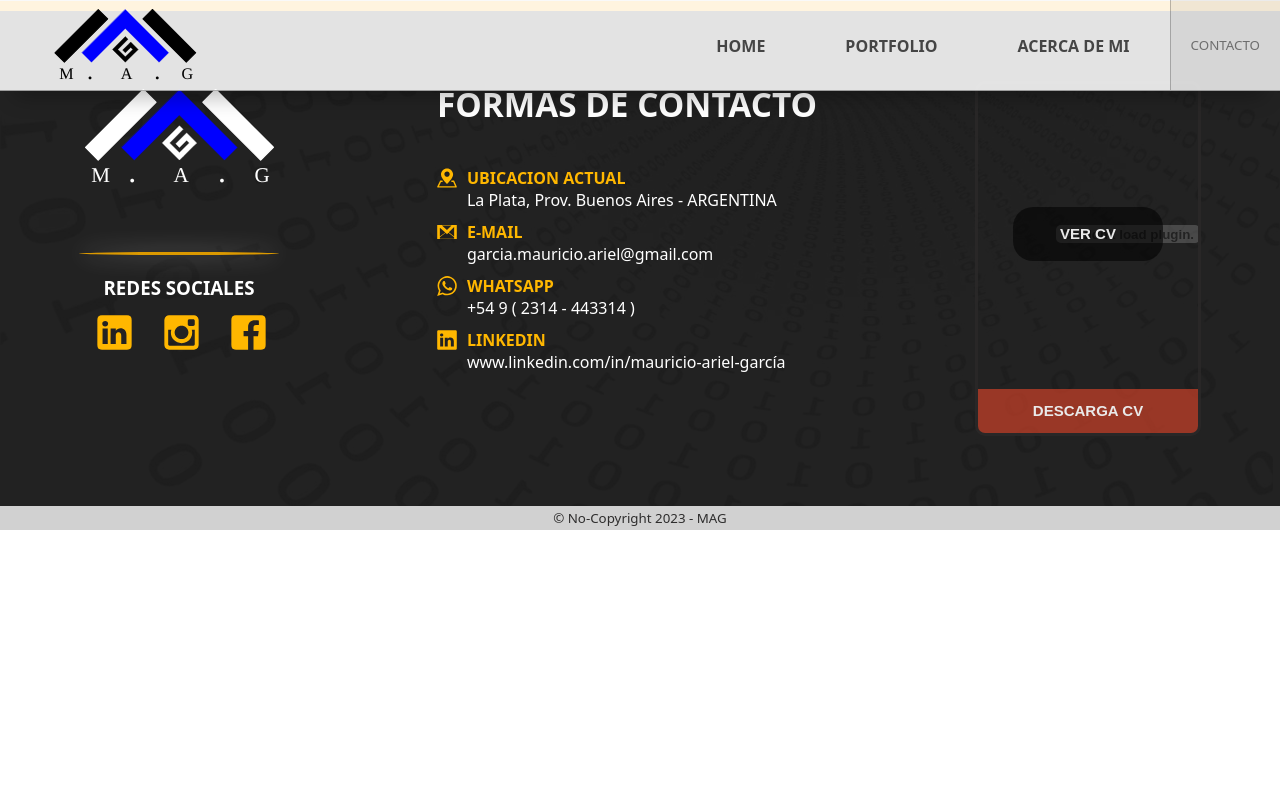
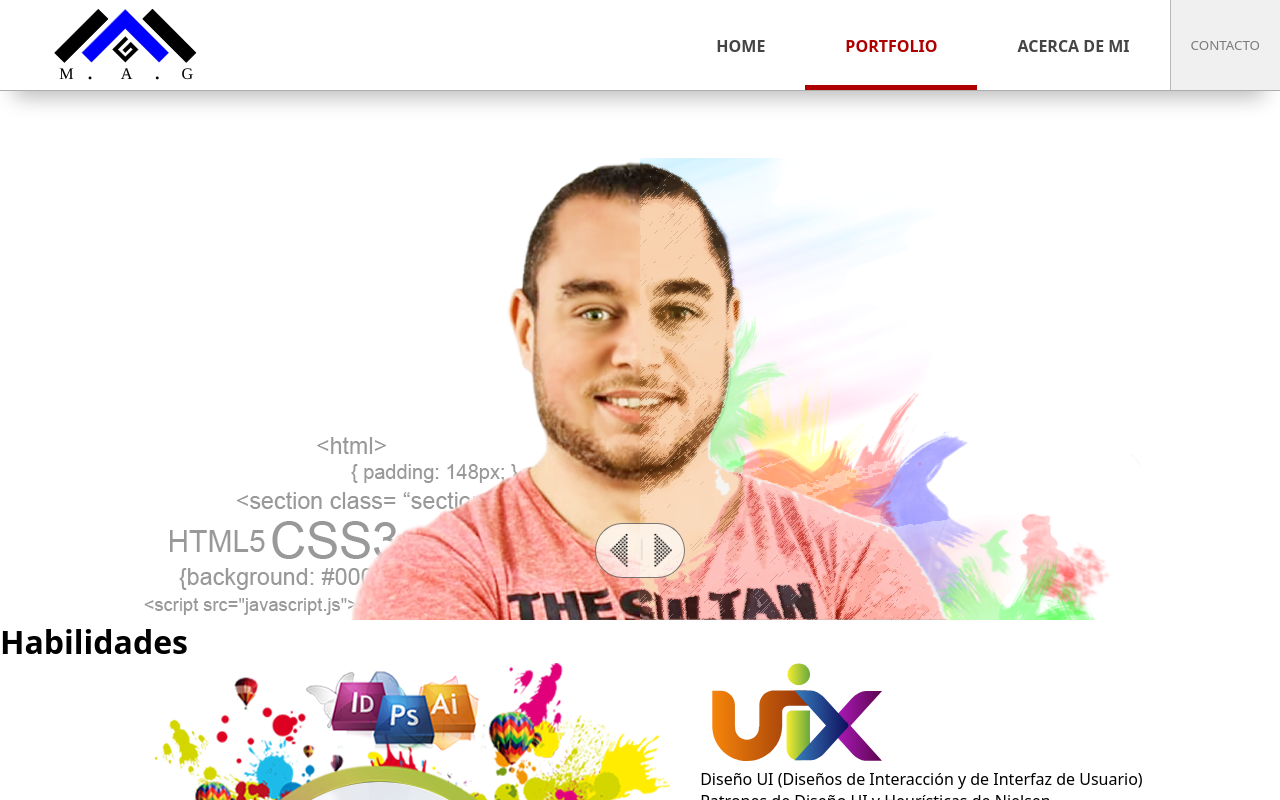
Before and after one commit to Mauricio-Garcia-A/Portfolio-MAG-v2, a React (Vite) app: page /Portfolio-MAG-v2/Portfolio in a window 1280 px wide. Shown: the top 800 px of the page. Built offline with nearby package versions, Linux system fonts and the light colour scheme.

Commit message:
Se mejoran cuestiones del Ruteo - App v0.03

```diff
--- a/src/App.jsx
+++ b/src/App.jsx
@@ -17,8 +17,8 @@ function App() {
       <Routes>
         <Route path="/" element={<Home />} />
         <Route path="/Portfolio-MAG-v2/" element={<Home />} />
-        <Route path="/Portfolio" element={<Portfolio />} />
-        <Route path="/Acerca-de-mi" element={<AboutMe />} />
+        <Route path="/Portfolio-MAG-v2/Portfolio" element={<Portfolio />} />
+        <Route path="/Portfolio-MAG-v2/Acerca-de-mi" element={<AboutMe />} />
       </Routes>
 
       <Footer />
--- a/src/components/Navbar/Navbar.jsx
+++ b/src/components/Navbar/Navbar.jsx
@@ -16,8 +16,8 @@ export default function Navbar() {
                 </div>
                 <div className={`contenedor-link-BarraDeNavegacion ${menuDesplegado ? "" : "menu-desactivo"}`} onClick={() => { setMenuDespegado(false) }}>
                     <NavLink to="/Portfolio-MAG-v2/" className='link-BarraDeNavegacion'> HOME </NavLink>
-                    <NavLink to="/Portfolio" className='link-BarraDeNavegacion'>PORTFOLIO</NavLink>
-                    <NavLink to="/Acerca-de-mi" className='link-BarraDeNavegacion'>ACERCA DE MI</NavLink>
+                    <NavLink to="/Portfolio-MAG-v2/Portfolio" className='link-BarraDeNavegacion'>PORTFOLIO</NavLink>
+                    <NavLink to="/Portfolio-MAG-v2/Acerca-de-mi" className='link-BarraDeNavegacion'>ACERCA DE MI</NavLink>
                     <button className='boton-contacto-BarraDeNavegacion'>CONTACTO</button>
                 </div>
                 <div className='contenedor-boton-desplegable-BarraDeNavegacion' onClick={() => { setMenuDespegado(!menuDesplegado) }}>
```
